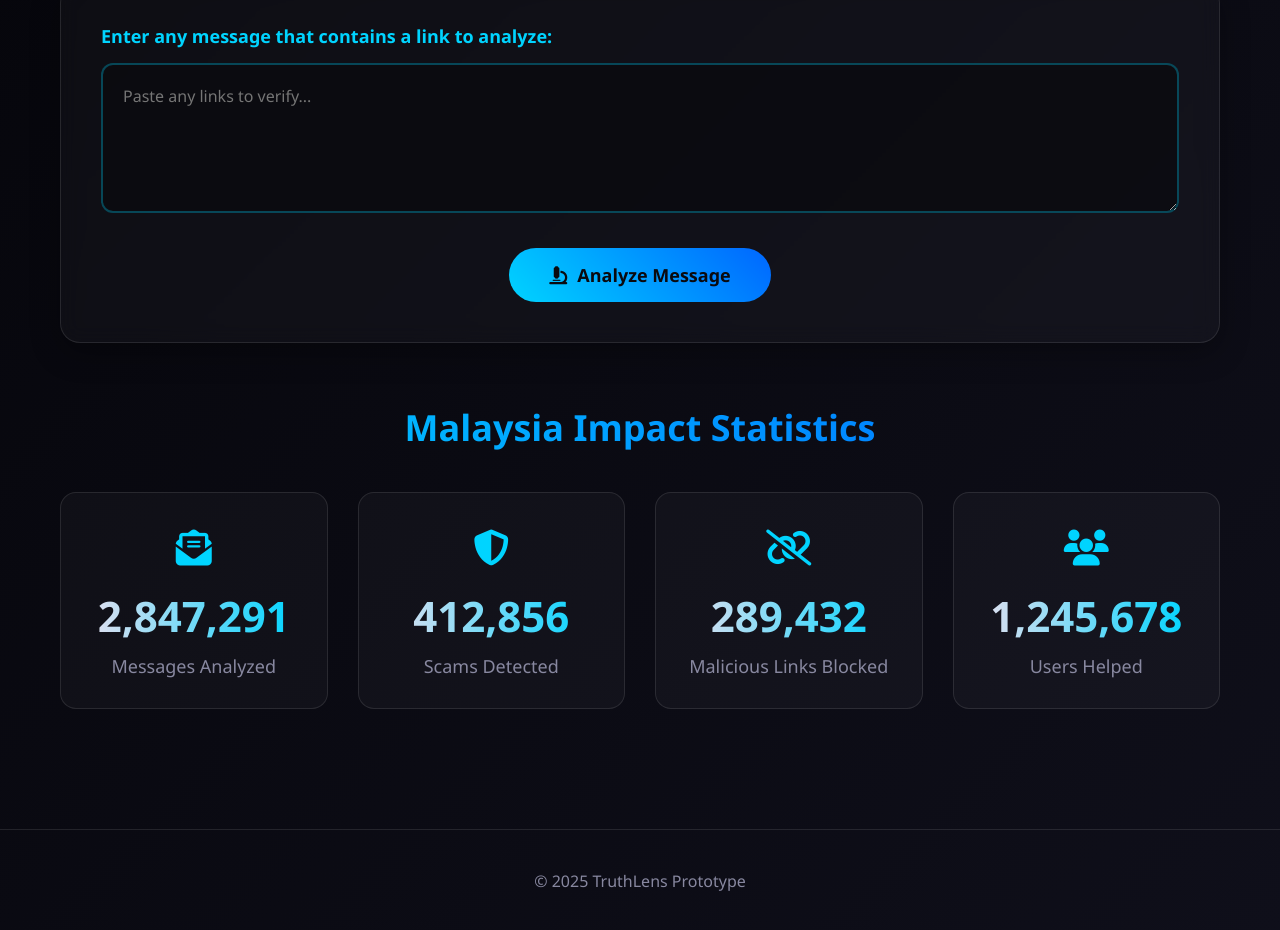
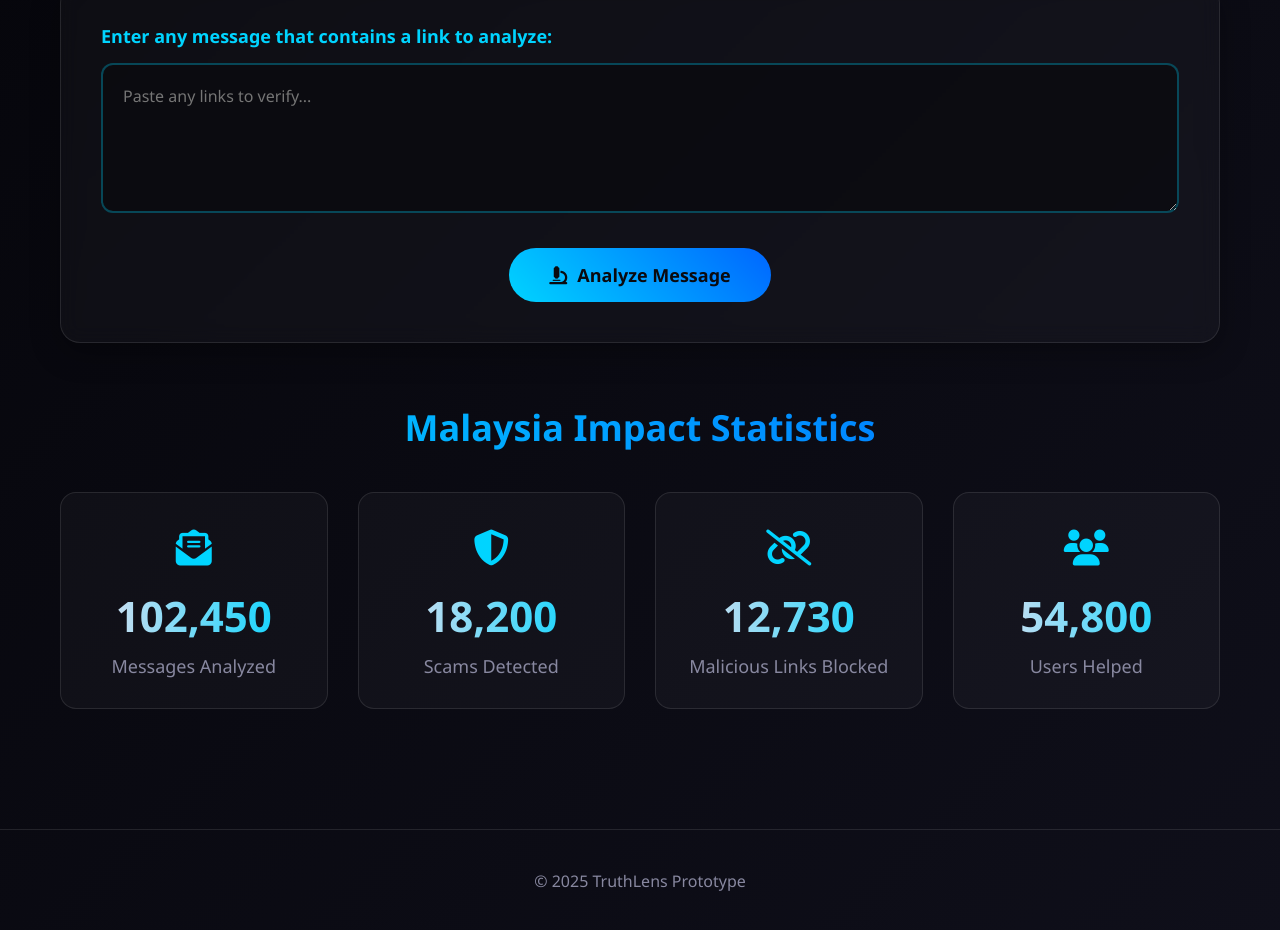
Before and after one commit to Harentdra/TruthLens-2.0, a plain HTML site: page index.html in a window 1280 px wide. Shown: the part 347-1277 px from the top of the page. Drawn offline with Linux system fonts and the light colour scheme.

Commit message:
Update index.html

```diff
--- a/index.html
+++ b/index.html
@@ -67,25 +67,25 @@
                 <div class="stats-grid">
                     <div class="stat-card">
                         <div class="stat-icon"><i class="fas fa-envelope-open-text"></i></div>
-                        <div class="stat-value" data-target="2847291">0</div>
+                        <div class="stat-value" data-target="102450">0</div>
                         <div class="stat-label">Messages Analyzed</div>
                     </div>
 
                     <div class="stat-card">
                         <div class="stat-icon"><i class="fas fa-shield-alt"></i></div>
-                        <div class="stat-value" data-target="412856">0</div>
+                        <div class="stat-value" data-target="18200">0</div>
                         <div class="stat-label">Scams Detected</div>
                     </div>
 
                     <div class="stat-card">
                         <div class="stat-icon"><i class="fas fa-link-slash"></i></div>
-                        <div class="stat-value" data-target="289432">0</div>
+                        <div class="stat-value" data-target="12730">0</div>
                         <div class="stat-label">Malicious Links Blocked</div>
                     </div>
 
                     <div class="stat-card">
                         <div class="stat-icon"><i class="fas fa-users"></i></div>
-                        <div class="stat-value" data-target="1245678">0</div>
+                        <div class="stat-value" data-target="54800">0</div>
                         <div class="stat-label">Users Helped</div>
                     </div>
                 </div>
@@ -102,4 +102,5 @@
 
     <script src="script.js"></script>
 </body>
+
 </html>
```
